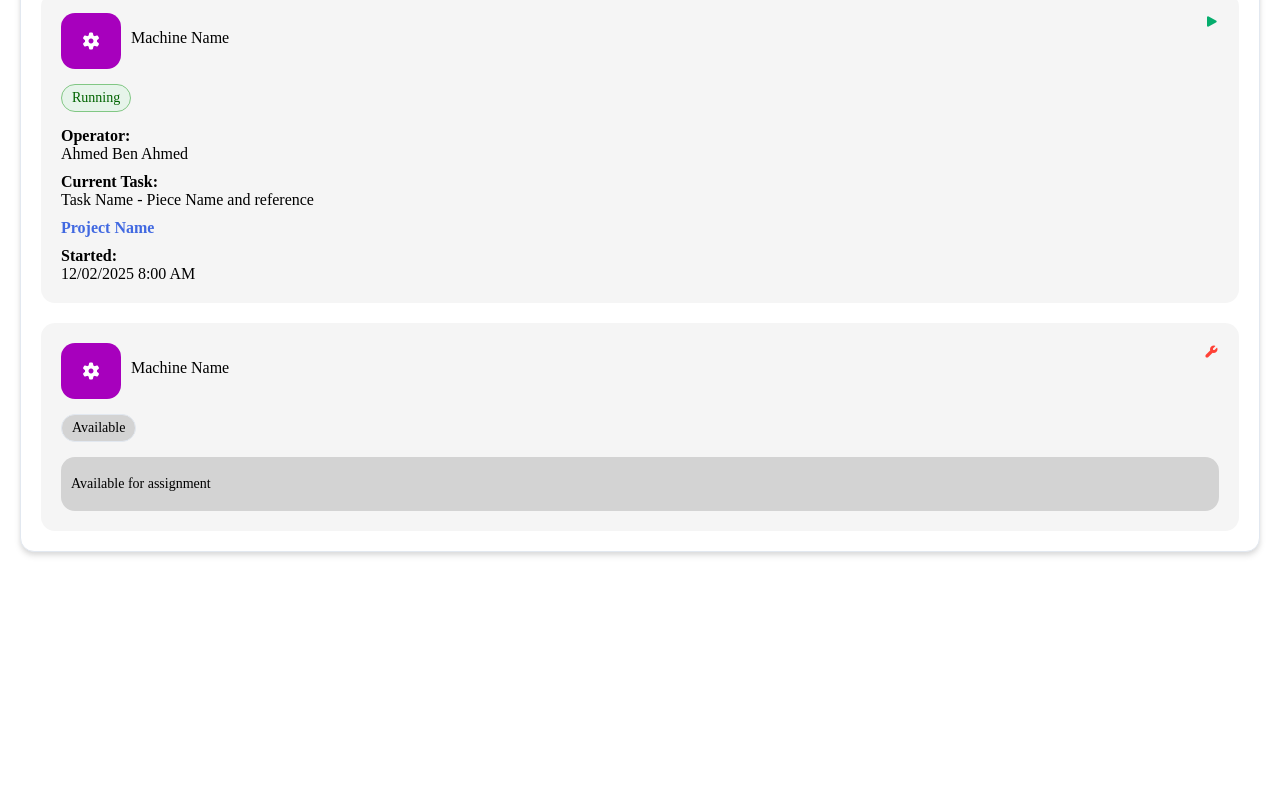
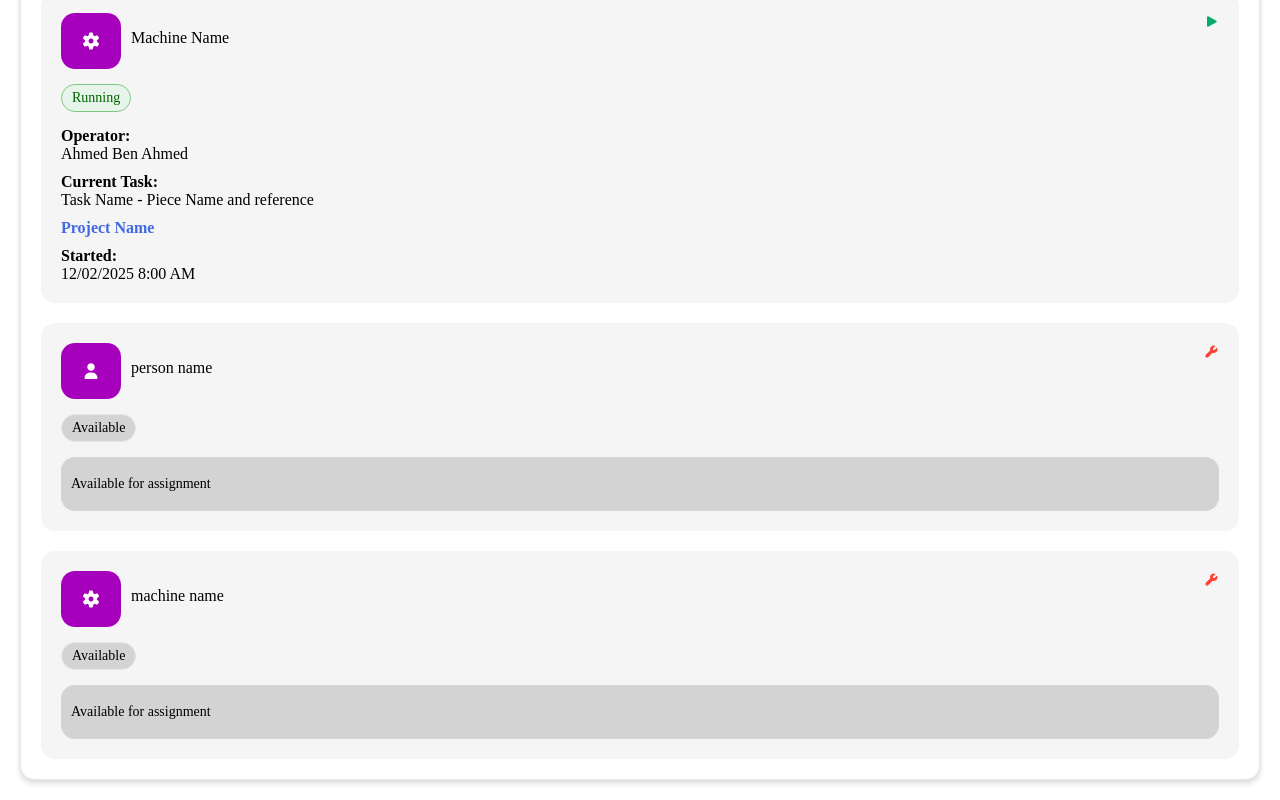
Before and after one commit to mariembalegi/Traksys, an Angular app: page /dashboard/resources in a window 1280 px wide. Shown: the part 947-1747 px from the top of the page. Before the commit the page ends 1519 px from the top, so only its background shows below. Built offline with nearby package versions, Linux system fonts and the light colour scheme; a web font is replaced by a local one.

Commit message:
feat: Enhance available-resource-card component to accept dynamic names for better flexibility

```diff
--- a/src/app/components/available-resource-card/available-resource-card.html
+++ b/src/app/components/available-resource-card/available-resource-card.html
@@ -1,8 +1,8 @@
 <div class="card">
   <div class="row">
     <div class="left">
-      <i class="fa-solid fa-gear" style="color: #ffffff;"></i>
-      <p>Machine Name</p>
+      <i [class]="name === 'machine name' ? 'fa-solid fa-gear' : 'fa-solid fa-user'" style="color: #ffffff;"></i>
+      <p>{{name}}</p>
     </div>
     <div class="right">
       <i class="fa-solid fa-wrench fa-xs" style="color: #FF4136;"></i>
--- a/src/app/components/available-resource-card/available-resource-card.ts
+++ b/src/app/components/available-resource-card/available-resource-card.ts
@@ -1,4 +1,4 @@
-import { Component } from '@angular/core';
+import { Component, Input } from '@angular/core';
 
 @Component({
   selector: 'app-available-resource-card',
@@ -7,5 +7,5 @@ import { Component } from '@angular/core';
   styleUrl: './available-resource-card.scss'
 })
 export class AvailableResourceCard {
-
+  @Input() name!: string;
 }
--- a/src/app/pages/resources/resources.html
+++ b/src/app/pages/resources/resources.html
@@ -50,7 +50,8 @@
     <div class="maintenance-list">
       <div class="element"><app-maintenance-resource-card></app-maintenance-resource-card></div>
       <div class="element"><app-active-resource-card></app-active-resource-card></div>
-      <div class="element"><app-available-resource-card></app-available-resource-card></div>
+      <div class="element"><app-available-resource-card [name]="'person name'"></app-available-resource-card></div>
+      <div class="element"><app-available-resource-card [name]="'machine name'"></app-available-resource-card></div>
     </div>
   </div>
 </div>
```
